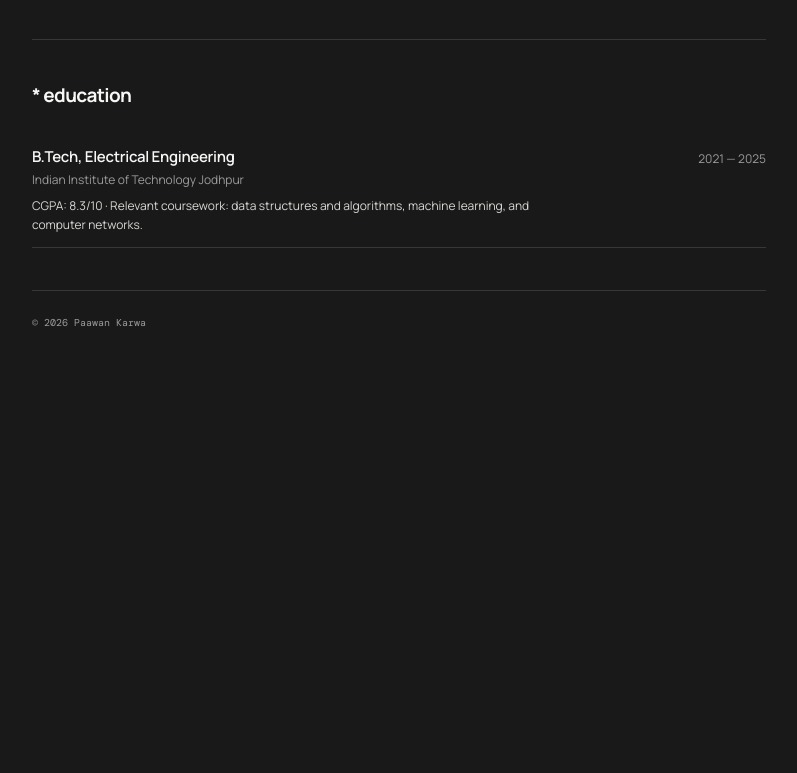
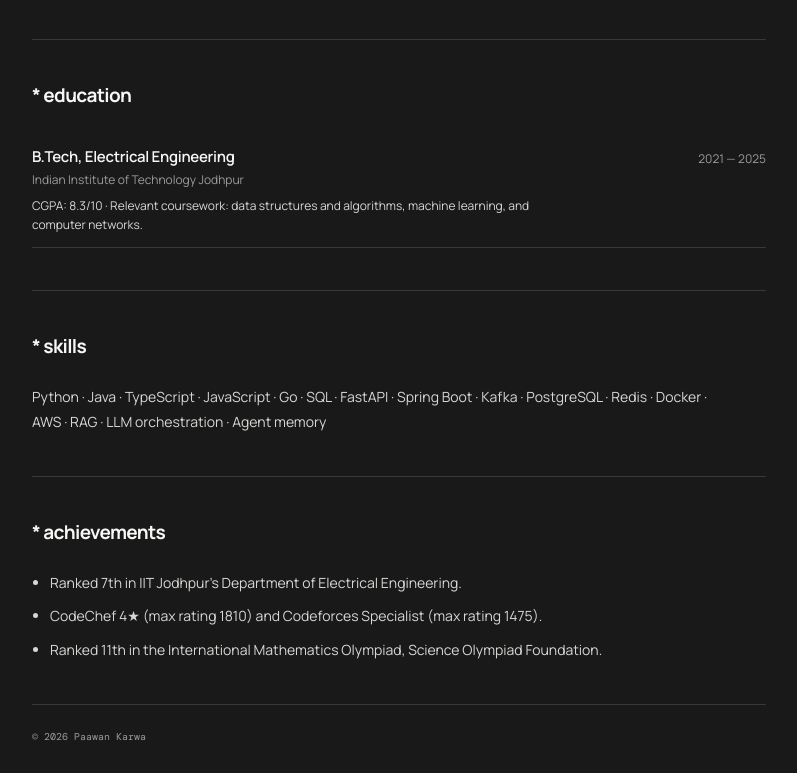
Before and after one commit to karwap22/karwap22.github.io, a plain HTML site: page index.html in a window 1280 px wide. Shown: the part 1161-1934 px from the top of the page, without its empty margins (241-1038 px from the left). Before the commit the page ends 1520 px from the top, so only its background shows below. Drawn offline with nearby package versions, Linux system fonts and the light colour scheme.

Commit message:
Add professional profile details

```diff
--- a/index.html
+++ b/index.html
@@ -21,7 +21,7 @@
     <link rel="stylesheet" href="style.css" />
     <script src="script.js" defer></script>
     <script type="application/ld+json">
-      {"@context":"https://schema.org","@type":"Person","name":"Paawan Karwa","url":"https://karwap22.github.io/","jobTitle":"Software Engineer 2 - Data & AI","knowsAbout":["Agentic AI","LLM orchestration","RAG","Backend engineering"],"sameAs":["https://github.com/karwap22"]}
+      {"@context":"https://schema.org","@type":"Person","name":"Paawan Karwa","url":"https://karwap22.github.io/","jobTitle":"Software Engineer 2 - Data & AI","knowsAbout":["Agentic AI","LLM orchestration","RAG","Backend engineering"],"sameAs":["https://github.com/karwap22","https://www.linkedin.com/in/paawan-karwa"]}
     </script>
   </head>
   <body>
@@ -31,6 +31,8 @@
         <a href="#projects">[p] projects</a>
         <a href="#experience">[e] experience</a>
         <a href="#education">[b] education</a>
+        <a href="#skills">[s] skills</a>
+        <a href="#achievements">[a] achievements</a>
       </nav>
 
       <section id="home" class="intro" aria-labelledby="name">
@@ -38,7 +40,7 @@
         <p class="location">Based in India</p>
         <p>I’m an AI and backend engineer building dependable agentic systems and data platforms. I work with custom LLM orchestration, tool calling, RAG, streaming, and cloud-native backend services.</p>
         <p>Currently building production AI agents at <strong>Accordion</strong> and experimenting with better technical interview experiences through <strong>Leet AI Interviewer</strong>.</p>
-        <p class="links">find me on <a href="https://github.com/karwap22" target="_blank" rel="noreferrer">github</a> and <a href="mailto:paawankarwa22@gmail.com">email</a></p>
+        <p class="links">find me on <a href="https://github.com/karwap22" target="_blank" rel="noreferrer">github</a>, <a href="https://www.linkedin.com/in/paawan-karwa" target="_blank" rel="noreferrer">linkedin</a>, <a href="Paawan_Karwa_Resume.pdf" download>résumé</a>, and <a href="mailto:paawankarwa22@gmail.com">email</a></p>
       </section>
 
       <section id="experience" aria-labelledby="experience-title">
@@ -67,6 +69,20 @@
         </div>
       </section>
 
+      <section id="skills" aria-labelledby="skills-title">
+        <h2 id="skills-title">* skills</h2>
+        <p class="skill-list">Python · Java · TypeScript · JavaScript · Go · SQL · FastAPI · Spring Boot · Kafka · PostgreSQL · Redis · Docker · AWS · RAG · LLM orchestration · Agent memory</p>
+      </section>
+
+      <section id="achievements" aria-labelledby="achievements-title">
+        <h2 id="achievements-title">* achievements</h2>
+        <ul class="achievements">
+          <li>Ranked 7th in IIT Jodhpur’s Department of Electrical Engineering.</li>
+          <li>CodeChef 4★ (max rating 1810) and Codeforces Specialist (max rating 1475).</li>
+          <li>Ranked 11th in the International Mathematics Olympiad, Science Olympiad Foundation.</li>
+        </ul>
+      </section>
+
       <footer>© 2026 Paawan Karwa</footer>
     </main>
   </body>
--- a/script.js
+++ b/script.js
@@ -1,4 +1,4 @@
-const shortcuts = { h: "home", p: "projects", e: "experience", b: "education" };
+const shortcuts = { h: "home", p: "projects", e: "experience", b: "education", s: "skills", a: "achievements" };
 
 document.addEventListener("keydown", (event) => {
   if (event.metaKey || event.ctrlKey || event.altKey || event.target.matches("input, textarea, select, [contenteditable='true']")) return;
--- a/style.css
+++ b/style.css
@@ -5,7 +5,7 @@ body { margin: 0; background: var(--bg); color: var(--text); font-family: Manrop
 a { color: inherit; text-decoration: none; border-bottom: 1px solid #767676; }
 a:hover { color: #fff; border-color: #fff; }
 main { max-width: 790px; margin: 0 auto; padding: 44px 28px 30px; }
-nav { display: flex; gap: 22px; font: 12px "DM Mono", monospace; }
+nav { display: flex; flex-wrap: wrap; gap: 22px; font: 12px "DM Mono", monospace; }
 nav a { border: 0; color: var(--muted); } nav a:hover { color: var(--text); }
 .intro { position: relative; padding: 74px 0 78px; }
 .title-line { display: flex; align-items: baseline; gap: 9px; }.title-line span { color: #b1b1ae; font: 11px "DM Mono", monospace; }
@@ -14,5 +14,6 @@ h1, h2, h3, p { margin-top: 0; } h1 { margin-bottom: 0; font-size: 28px; letter-
 section:not(.intro) { padding: 42px 0; border-top: 1px solid var(--line); } h2 { margin-bottom: 25px; font-size: 19px; letter-spacing: -.035em; } h2::first-letter { color: #d2d2cf; }
 .list { display: grid; gap: 5px; }.list article { display: flex; justify-content: space-between; gap: 24px; padding: 13px 0; border-bottom: 1px solid var(--line); }.list h3, .project h3 { margin-bottom: 4px; font-size: 15px; font-weight: 600; letter-spacing: -.02em; }.list p, time, .meta { margin: 0; color: var(--muted); font-size: 12px; }.list .detail { max-width: 520px; margin-top: 8px; color: #d7d7d4; line-height: 1.6; }.list time { padding-top: 4px; white-space: nowrap; }
 .project { padding: 3px 0 8px; }.project p { max-width: 650px; color: #d7d7d4; font-size: 14px; line-height: 1.75; }.project .meta { margin-top: 18px; font: 11px "DM Mono", monospace; }.project-link { display: inline-block; margin-top: 18px; font: 11px "DM Mono", monospace; }
+.skill-list, .achievements { max-width: 680px; margin: 0; color: #d7d7d4; font-size: 14px; line-height: 1.8; }.achievements { padding-left: 18px; }.achievements li + li { margin-top: 8px; }
 footer { padding-top: 25px; border-top: 1px solid var(--line); color: var(--muted); font: 10px "DM Mono", monospace; }
 @media (max-width: 600px) { main { padding: 28px 20px; } nav { gap: 13px; font-size: 10px; }.intro { padding: 60px 0; }.title-line { display: block; }.title-line span { display: block; margin-top: 8px; }.location { position: static; margin: 22px 0 0; }.intro > p:not(.location) { margin-top: 22px; font-size: 15px; }.list article { display: block; }.list time { display: block; margin-top: 7px; }.list h3 { font-size: 14px; } }
```
Also changed, not shown: 1 other file.
